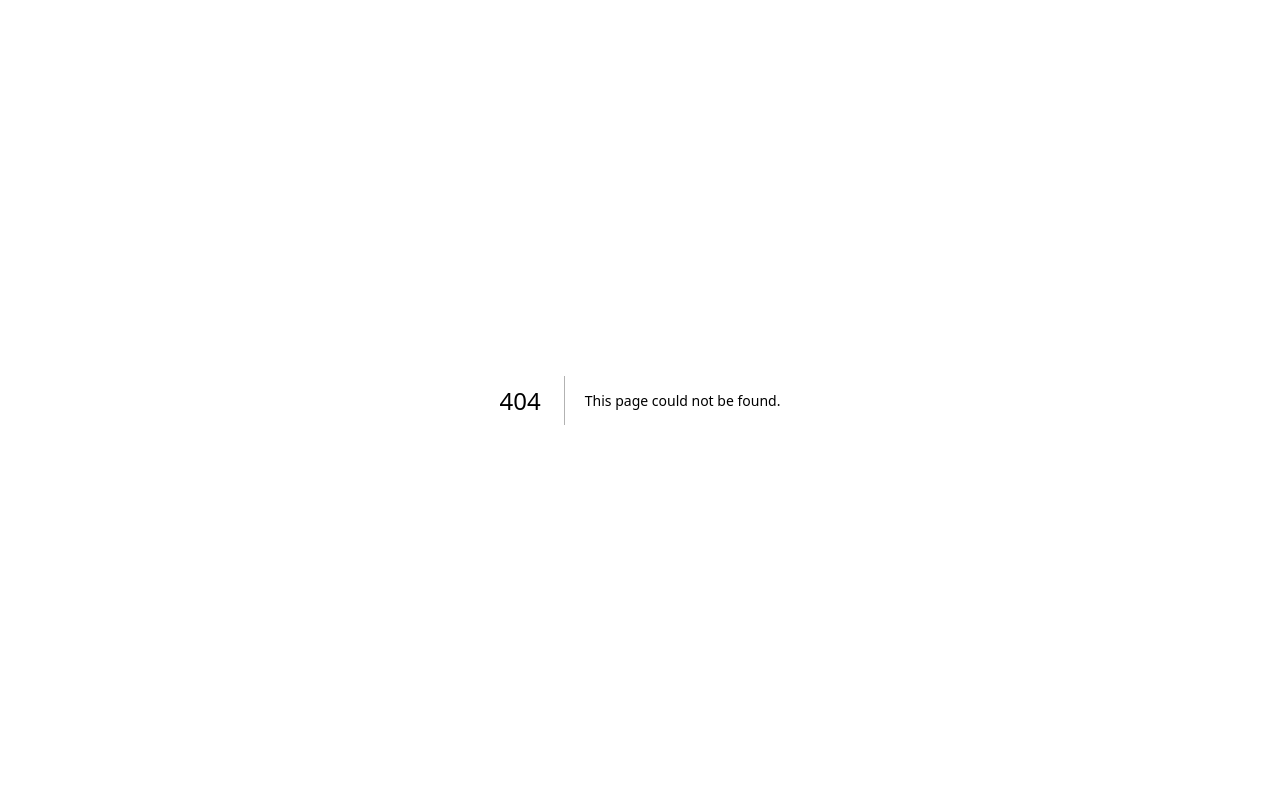
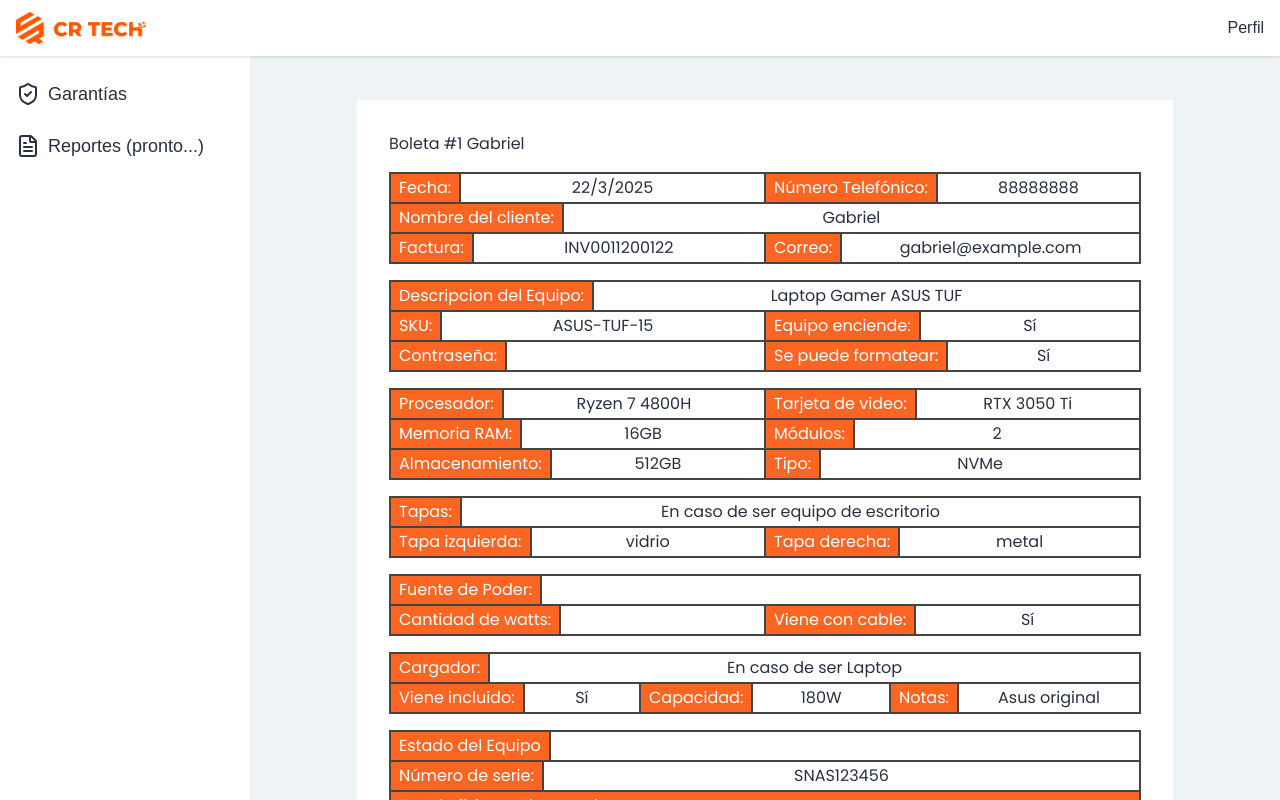
Before and after one commit to byronjvh/garantias, a Next.js app: page /dashboard/garantias/1 in a window 1280 px wide. Before the commit this address had no page. Shown: the top 800 px of the page. Built offline with nearby package versions, Linux system fonts and the light colour scheme.

Commit message:
UPD: Warranty list styles

```diff
--- a/app/dashboard/components/WarrantyStatus.tsx
+++ b/app/dashboard/components/WarrantyStatus.tsx
@@ -1,36 +1,44 @@
 "use client"
 
-import { useState } from "react"
+import { useEffect, useState } from "react"
 
 const STATUSES = {
     pending: "pending",
     diagnosis: "diagnosis",
-    proccesing: "proccesing",
+    processing: "processing",
     denied: "denied",
     resolved: "resolved"
 } as const
 
-type StatusKey = keyof typeof STATUSES;
+export type StatusKey = keyof typeof STATUSES;
 export type Status = (typeof STATUSES)[keyof typeof STATUSES];
 
-const STYLE = {
+const STYLE: Record<StatusKey, string> = {
     pending: "border-yellow-600 text-yellow-800 bg-yellow-50",
     diagnosis: "border-blue-600 text-blue-800 bg-blue-50",
-    proccesing: "border-orange-600 text-orange-800 bg-orange-50",
+    processing: "border-orange-600 text-orange-800 bg-orange-50",
     denied: "border-red-600 text-red-800 bg-red-50",
     resolved: "border-green-600 text-green-800 bg-green-50",
 }
 
-export default function WarrantyStatus() {
-    const [status, setStatus] = useState<Status>(STATUSES.pending)
+interface WarrantyStatusProps {
+    status: Status;
+}
+
+export default function WarrantyStatus({ status }: WarrantyStatusProps) {
+    const [currentStatus, setCurrentStatus] = useState<Status>(STATUSES.pending);
+
     const handleChange = (e: React.ChangeEvent<HTMLSelectElement>) => {
-        const key = e.target.value.toLowerCase() as StatusKey;
-        setStatus(STATUSES[key]);
+        const key = e.target.value as StatusKey;
+        setCurrentStatus(STATUSES[key]);
     };
 
+    useEffect(() => {
+        setCurrentStatus(status);
+    }, [status]);
 
     return (
-        <select onChange={handleChange} className={`appearance-none border rounded-full text-xs px-1.5 py-1 focus:outline-0 cursor-pointer ${STYLE[status as StatusKey]}`} id="warranty-status">
+        <select value={currentStatus} onChange={handleChange} className={`appearance-none border rounded-full text-xs px-1.5 py-1 focus:outline-0 cursor-pointer ${STYLE[currentStatus as StatusKey]}`} id="warranty-status">
             <option value="pending" className="bg-white text-title-color">🟡 Pendiente </option>
             <option value="diagnosis" className="bg-white text-title-color">🔵 En Diagnóstico </option>
             <option value="proccesing" className="bg-white text-title-color">🟠 En Proceso </option>
--- /dev/null
+++ b/app/dashboard/garantias/[id]/page.module.css
@@ -0,0 +1,20 @@
+:global(section) {
+    border: 1px solid #444;
+    display: flex;
+    flex-direction: column;
+}
+
+:global(.label) {
+    background-color: #fc6522;
+    color: white;
+    padding: 2px 8px;
+    border: 1px solid #444;
+}
+
+:global(.value) {
+    text-align: center;
+    flex: 1;
+    background-color: white;
+    border: 1px solid #444;
+    padding: 2px 8px;
+}
--- /dev/null
+++ b/app/dashboard/garantias/[id]/page.tsx
@@ -0,0 +1,98 @@
+import { Warranty } from "@/types";
+import warrantyList from "../../../../GuaranteesExamples.json"
+import "./page.module.css"
+
+type Props = {
+    params: {
+        id: string
+    }
+    searchParams: Record<string, string | string[] | undefined>;
+}
+
+
+export default async function GarantiaPage({ params }: Props) {
+    const { id } = await params
+    const warranty = warrantyList.find(el => el.id === Number(id))
+    console.log(warranty)
+
+    return (
+        <main style={{ padding: 20 }}>
+            <div className="h-[11in] max-w-[8.5in] bg-white mx-auto flex flex-col gap-4 p-8">
+                <h1>Boleta #{id} {warranty?.nombre}</h1>
+                <section className="">
+                    <div className="flex row">
+                        <div className="flex-1 flex column"><p className="label">Fecha:</p> <p className="value">{warranty?.fecha}</p></div>
+                        <div className="flex-1 flex column"><p className="label">Número Telefónico:</p> <p className="value">{warranty?.telefono}</p></div>
+                    </div>
+                    <div className="flex row"><p className="label">Nombre del cliente:</p> <p className="value">{warranty?.nombre}</p></div>
+                    <div className="flex row">
+                        <div className="flex-1 flex column"><p className="label">Factura:</p> <p className="value">{warranty?.factura}</p></div>
+                        <div className="flex-1 flex column"><p className="label">Correo:</p> <p className="value">{warranty?.correo}</p></div>
+                    </div>
+                </section>
+                <section>
+                    <div className="flex-1 flex row"><p className="label">Descripcion del Equipo:</p> <p className="value">{warranty?.producto.descripcion}</p></div>
+                    <div className="flex row">
+                        <div className="flex-1 flex column"><p className="label">SKU:</p> <p className="value">{warranty?.producto.sku}</p></div>
+                        <div className="flex-1 flex column"><p className="label">Equipo enciende:</p> <p className="value">{warranty?.producto.enciende ? "Sí" : "No"}</p></div>
+                    </div>
+                    <div className="flex row">
+                        <div className="flex-1 flex column"><p className="label">Contraseña:</p> <p className="value">{warranty?.producto.contrasena}</p></div>
+                        <div className="flex-1 flex column"><p className="label">Se puede formatear:</p> <p className="value">{warranty?.producto.puede_formatear ? "Sí" : "No"}</p></div>
+                    </div>
+                </section>
+                <section>
+                    <div className="flex row">
+                        <div className="flex-1 flex column"><p className="label">Procesador:</p> <p className="value">{warranty?.producto.cpu}</p></div>
+                        <div className="flex-1 flex column"><p className="label">Tarjeta de video:</p> <p className="value">{warranty?.producto.gpu}</p></div>
+                    </div>
+                    <div className="flex row">
+                        <div className="flex-1 flex column"><p className="label">Memoria RAM:</p> <p className="value">{warranty?.producto.ram.cantidad}</p></div>
+                        <div className="flex-1 flex column"><p className="label">Módulos:</p> <p className="value">{warranty?.producto.ram.modulos}</p></div>
+                    </div>
+                    {warranty?.producto.almacenamiento.map((el, i) => (
+                        <div className="flex row" key={i}>
+                            <div className="flex-1 flex column"><p className="label">Almacenamiento:</p> <p className="value">{el.cantidad}</p></div>
+                            <div className="flex-1 flex column"><p className="label">Tipo:</p> <p className="value">{el.tipo}</p></div>
+                        </div>
+                    ))}
+                </section>
+                <section>
+                    <div className="flex-1 flex row"><p className="label">Tapas:</p> <p className="value">En caso de ser equipo de escritorio</p></div>
+                    <div className="flex row">
+                        <div className="flex-1 flex column"><p className="label">Tapa izquierda:</p> <p className="value">{warranty?.producto.tapa_izquierda.material}</p></div>
+                        <div className="flex-1 flex column"><p className="label">Tapa derecha:</p> <p className="value">{warranty?.producto.tapa_derecha.material}</p></div>
+                    </div>
+                </section>
+                <section>
+                    <div className="flex-1 flex row"><p className="label">Fuente de Poder:</p> <p className="value">{warranty?.producto.psu.descripcion}</p></div>
+                    <div className="flex row">
+                        <div className="flex-1 flex column"><p className="label">Cantidad de watts:</p> <p className="value">{warranty?.producto.psu.watts}</p></div>
+                        <div className="flex-1 flex column"><p className="label">Viene con cable:</p> <p className="value">{warranty?.producto.psu.cable ? "Sí" : "No"}</p></div>
+                    </div>
+                </section>
+                <section>
+                    <div className="flex-1 flex row"><p className="label">Cargador:</p> <p className="value">En caso de ser Laptop</p></div>
+                    <div className="flex row">
+                        <div className="flex-1 flex column"><p className="label">Viene incluido:</p> <p className="value">{warranty?.producto.cargador.incluido ? "Sí" : "No"}</p></div>
+                        <div className="flex-1 flex column"><p className="label">Capacidad:</p> <p className="value">{warranty?.producto.cargador.capacidad}</p></div>
+                        <div className="flex-1 flex column"><p className="label">Notas:</p> <p className="value">{warranty?.producto.cargador.notas}</p></div>
+
+                    </div>
+                </section>
+                <section>
+                    <div className="flex-1 flex row"><p className="label">Estado del Equipo</p> <p className="value"></p></div>
+                    <div className="flex-1 flex row"><p className="label">Número de serie:</p> <p className="value">{warranty?.producto.serie}</p></div>
+                    <div className="flex-1 flex flex-col row"><p className="label">Estado físico y Observaciones:</p> <p className="value">{warranty?.producto.estado_fisico}</p></div>
+                    <div className="flex-1 flex flex-col row"><p className="label">Detalle del problema o trabajo a realizar:</p> <p className="value">{warranty?.producto.problema}</p></div>
+                </section>
+                <section>
+                    <div className="flex row">
+                        <div className="flex-1 flex column"><p className="label">Firma del Cliente</p> <p className="value"></p></div>
+                        <div className="flex-1 flex column"><p className="label">Firma de Recepción</p> <p className="value"></p></div>
+                    </div>
+                </section>
+            </div>
+        </main>
+    );
+}
--- a/app/dashboard/garantias/page.tsx
+++ b/app/dashboard/garantias/page.tsx
@@ -1,15 +1,24 @@
+"use client"
+import { useEffect, useState } from "react";
+import garantiasJson from "../../../GuaranteesExamples.json"; // requiere "resolveJsonModule": true en tsconfig
 import { Pencil, Trash2 } from "lucide-react";
-import WarrantyStatus from "../components/WarrantyStatus"
+import WarrantyStatus from "../components/WarrantyStatus";
+import type { Warranty } from "../../../types";
+import Link from "next/link";
 
-export default function Garantias() {
+
+export default function GarantiasPage() {
+    const [warrantyList, setWarrantyList] = useState<Warranty[]>();
+    useEffect(() => {
+        setWarrantyList(garantiasJson as Warranty[]);
+    }, [])
+
     return (
         <>
             <header className="flex flex-col gap-4">
                 <div className="flex justify-between items-center">
                     <h1 className="font-title font-bold text-lg">Lista de garantías</h1>
-                    <a href="" className="bg-accent px-3 py-2 text-sm font-bold text-white hover:brightness-110 ease-out transition-all duration-200 rounded">
-                        Crear Nueva
-                    </a>
+                    <a href="" className="bg-accent px-3 py-2 text-sm font-bold text-white hover:brightness-110 ease-out transition-all duration-200 rounded"> Crear Nueva </a>
                 </div>
                 <div className="flex justify-between bg-card-bg p-2 rounded text-sm border border-gray-300">
                     <select id="filter-select">
@@ -18,55 +27,30 @@
                 </div>
             </header>
             <ul className="bg-card-bg flex flex-col gap-4 p-2 py-4 rounded border border-gray-300">
-                <li>
+                {
+                    warrantyList?.map((warranty) => (
+                        <li key={warranty.id}>
                             <article className="p-2 grid grid-cols-[minmax(100px,340px)_1fr_1fr_1fr] gap-2 text-sm">
                                 <div className="flex flex-col justify-center w-full max-w-[340px] gap-0.5 ">
-                            <h4 className="font-bold text-accent-2">Juan Pablo</h4>
-                            <p className="text-xs ">Descripción corta de la garantía para identificarla mejor</p>
+                                    <Link href={`/dashboard/garantias/${warranty.id}`}>
+                                        <h4 className="font-bold text-accent-2">{warranty.nombre}</h4>
+                                        <p className="text-xs ">{warranty.descripcion_corta}</p>
+                                    </Link>
                                 </div>
                                 <div className="flex items-center justify-center">
-                            <WarrantyStatus />
+                                    <WarrantyStatus status={warranty.status} />
                                 </div>
-                        <p className="flex items-center justify-center">19/11/2025</p>
+                                <p className="flex items-center justify-center">{warranty.fecha} </p>
                                 <div className="flex items-center justify-end gap-2">
                                     <button className="bg-accent p-1 text-white rounded cursor-pointer"><Pencil size={18} /></button>
                                     <button className="bg-red-500 p-1 text-white rounded cursor-pointer"><Trash2 size={18} /></button>
                                 </div>
                             </article>
                         </li>
-                <li>
-                    <article className="p-2 grid grid-cols-[minmax(100px,340px)_1fr_1fr_1fr] gap-2 text-sm">
-                        <div className="flex flex-col justify-center w-full max-w-[340px] gap-0.5 ">
-                            <h4 className="font-bold text-accent-2">Juan Pablo</h4>
-                            <p className="text-xs ">Descripción corta de la garantía para identificarla mejor</p>
-                        </div>
-                        <div className="flex items-center justify-center">
-                            <WarrantyStatus />
-                        </div>
-                        <p className="flex items-center justify-center">19/11/2025</p>
-                        <div className="flex items-center justify-end gap-2">
-                            <button className="bg-accent p-1 text-white rounded cursor-pointer"><Pencil size={18} /></button>
-                            <button className="bg-red-500 p-1 text-white rounded cursor-pointer"><Trash2 size={18} /></button>
-                        </div>
-                    </article>
-                </li>
-                <li>
-                    <article className="p-2 grid grid-cols-[minmax(100px,340px)_1fr_1fr_1fr] gap-2 text-sm">
-                        <div className="flex flex-col justify-center w-full max-w-[340px] gap-0.5 ">
-                            <h4 className="font-bold text-accent-2">Juan Pablo</h4>
-                            <p className="text-xs ">Descripción corta de la garantía para identificarla mejor</p>
-                        </div>
-                        <div className="flex items-center justify-center">
-                            <WarrantyStatus />
-                        </div>
-                        <p className="flex items-center justify-center">19/11/2025</p>
-                        <div className="flex items-center justify-end gap-2">
-                            <button className="bg-accent p-1 text-white rounded cursor-pointer"><Pencil size={18} /></button>
-                            <button className="bg-red-500 p-1 text-white rounded cursor-pointer"><Trash2 size={18} /></button>
-                        </div>
-                    </article>
-                </li>
+                    ))
+                }
+
             </ul>
         </>
-    )
+    );
 }
--- a/app/dashboard/layout.tsx
+++ b/app/dashboard/layout.tsx
@@ -18,8 +18,8 @@
             <div className="flex flex-1">
                 <aside className="px-2 pt-4 h-full w-full max-w-[250px] bg-card-bg">
                     <ul className="flex flex-col gap-2">
-                        <li className=""><Link href="./garantias" className="p-2 w-full hover:bg-gray-300 inline-flex items-center gap-2 text-lg rounded"><span><ShieldCheck /></span>Garantías</Link></li>
-                        <li className=""><Link href="./reportes" className="p-2 w-full hover:bg-gray-300 inline-flex items-center gap-2 text-lg rounded"><span><FileText /></span>{`Reportes (pronto...)`}</Link></li>
+                        <li className=""><Link href="/dashboard/garantias" className="p-2 w-full hover:bg-gray-300 inline-flex items-center gap-2 text-lg rounded"><span><ShieldCheck /></span>Garantías</Link></li>
+                        <li className=""><Link href="" className="p-2 w-full hover:bg-gray-300 inline-flex items-center gap-2 text-lg rounded"><span><FileText /></span>{`Reportes (pronto...)`}</Link></li>
                     </ul>
                 </aside>
                 <main className="font-p p-4 py-6 w-full flex flex-col gap-4">
```
Lines whose indentation alone changed are shown as unchanged.
